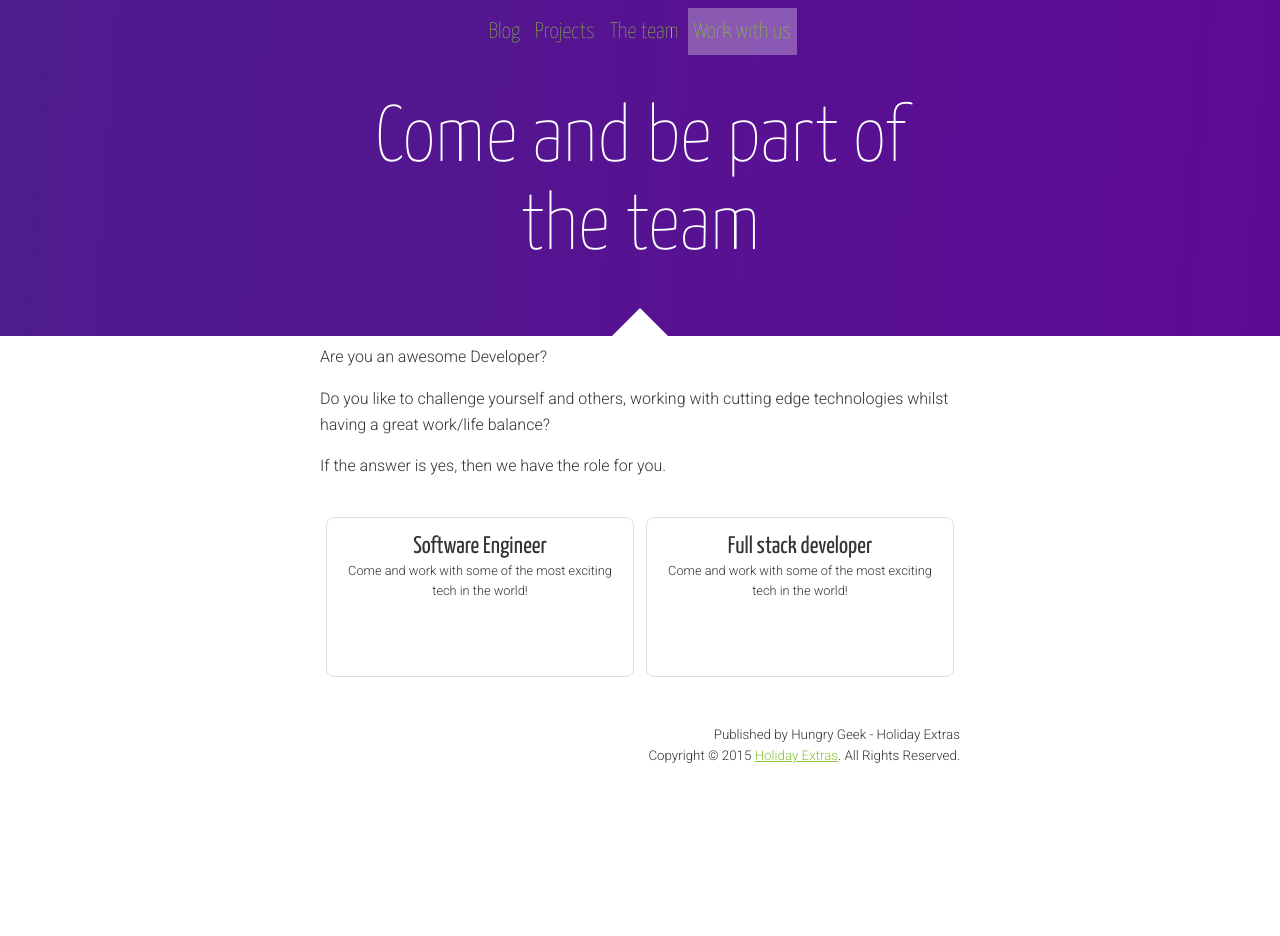
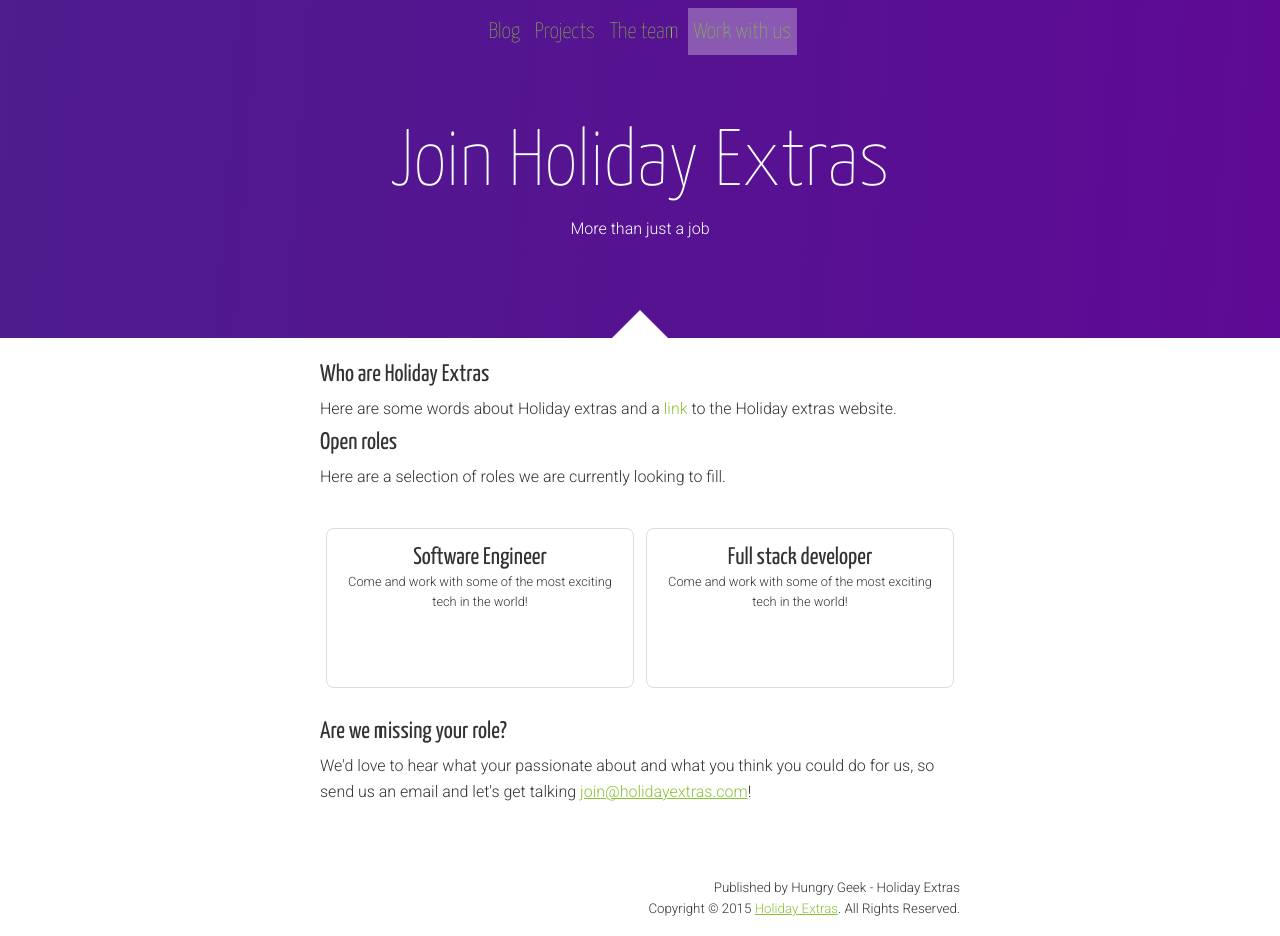
Before and after one commit to holidayextras/holidayextras.github.com, a Jekyll site: the page built from careers/index.html, in a window 1280 px wide. Built offline with Jekyll 4.4.1, drawn with Linux system fonts in a browser that asks for light colours; nearby versions of some CDN libraries; before the commit the page ends 900 px from its top, so only the background shows below that.

Commit message:
Share some style out a bit fairer

```diff
--- a/_includes/styles.html
+++ b/_includes/styles.html
@@ -57,7 +57,7 @@
 .container {
   width:90%;
   max-width:40em;
-  margin:0px auto;
+  margin: 1.5em auto;
 }
 
 /* -- NAV -- */
@@ -159,7 +159,6 @@
 /* -- POSTS -- */
 ul.posts {
   list-style:none;
-  margin-top:1.5em;
 }
 ul.posts li a {
   text-decoration:none;
@@ -194,9 +193,6 @@
   display:block;
   margin:0px auto;
 }
-.post-content {
-  margin-top:1.5em;
-}
 .post ul, .post ol {
   padding:0 0 .5em 1.5em;
 }
@@ -269,9 +269,6 @@
 }
 .project img {
   max-width: 100%;
-}
-.project-content {
-  margin-top:1em;
 }
 .project .downloads {
   text-align:center;
@@ -365,6 +362,7 @@
   padding:12px;
   text-align:center;
 }
+
 @media all and (min-width: 480px) {
   .team li {
     width:25%;
--- a/careers/index.html
+++ b/careers/index.html
@@ -3,17 +3,20 @@
 title: Come and be part of the team
 category: careers
 ---
+
 <div>
   <header>
     <div class="container">
-      <h1>Come and be part of the team</h1>
+      <h1>Join Holiday Extras</h1>
+      <p>More than just a job</p>
     </div>
   </header>
   <main class="container">
-    <p>Are you an awesome Developer?</p>
-    <p>Do you like to challenge yourself and others, working with cutting edge technologies whilst having a great work/life balance?</p>
-    <p>If the answer is yes, then we have the role for you.</p>
-    <ul class="projects">
+    <h2>Who are Holiday Extras</h2>
+    <p>Here are some words about Holiday extras and a <a>link</a> to the Holiday extras website.</p>
+    <h2>Open roles</h2>
+    <p>Here are a selection of roles we are currently looking to fill.</p>
+    <ul class="exebition exebition-jobs">
       <li>
         <a href="software-engineer">
           <section>
@@ -35,5 +38,7 @@
         </a>
       </li>
     </ul>
+    <h2>Are we missing your role?</h2>
+    <p>We'd love to hear what your passionate about and what you think you could do for us, so send us an email and let's get talking <a href="mailto:join@holidayextras.com">join@holidayextras.com</a>!</p>
   </main>
 </div>
--- a/projects/index.html
+++ b/projects/index.html
@@ -11,7 +11,7 @@
     </div>
   </header>
   <main class="container">
-    <ul class="projects">
+    <ul class="exebition exebition-projects">
       <li>
         <a href="workerjs">
           <section>
```
Also changed, not shown: other parts of _includes/styles.html (+8 -4 lines), _layouts/job.html (+4 -4 lines).
